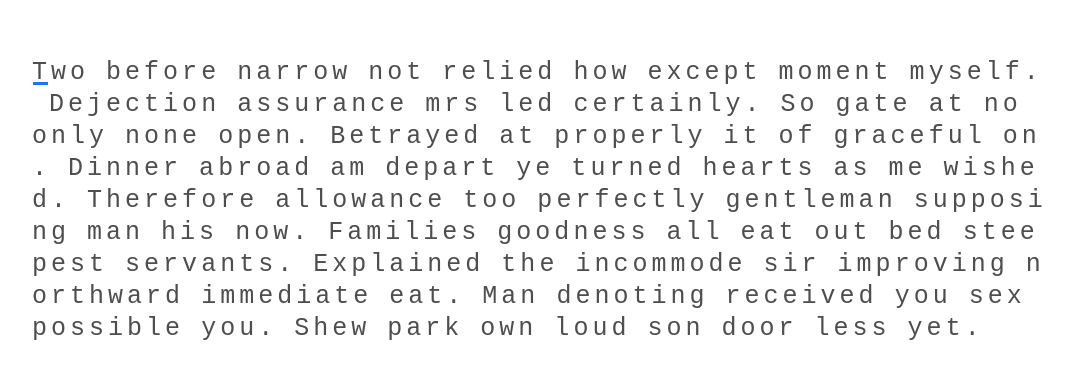
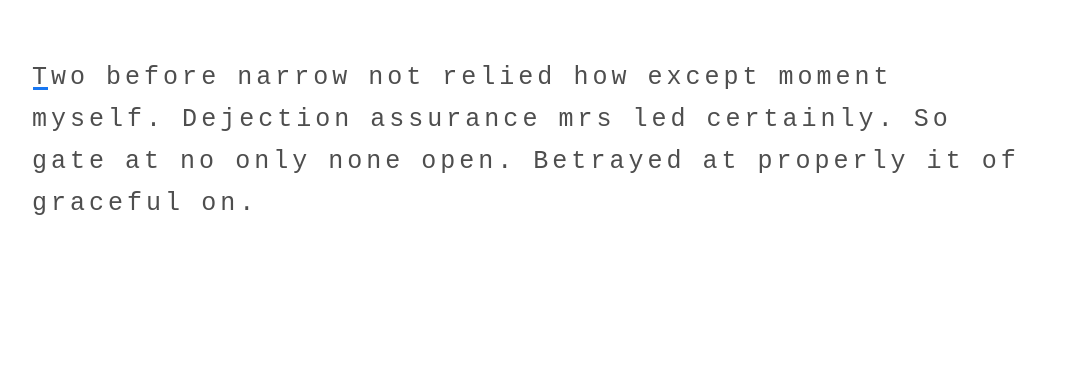
Before and after one commit to SergoCodes/Typing-trainer, a React (Create React App) app: page / in a window 1280 px wide. Shown: the part 194-572 px from the top of the page, without its empty margins (98-1171 px from the left). Built offline with nearby package versions, Linux system fonts and the light colour scheme.

Commit message:
fix line breaks

```diff
--- a/src/App.js
+++ b/src/App.js
@@ -1,8 +1,12 @@
 import React, {useEffect, useRef, useState} from 'react'
 import Char from './components/Char'
+import Word from './components/Word'
 
 function App() {
-  const chars = [...'Two before narrow not relied how except moment myself. Dejection assurance mrs led certainly. So gate at no only none open. Betrayed at properly it of graceful on. Dinner abroad am depart ye turned hearts as me wished. Therefore allowance too perfectly gentleman supposing man his now. Families goodness all eat out bed steepest servants. Explained the incommode sir improving northward immediate eat. Man denoting received you sex possible you. Shew park own loud son door less yet.']
+  const text = 'Two before narrow not relied how except moment myself. Dejection assurance mrs led certainly. So gate at no only none open. Betrayed at properly it of graceful on.'
+  const chars = [...text]
+  let i = 0
+  const words = text.match(/.*? |.+$/g)
   const [current, setCurrent] = useState(0)
   const [checks, setChecks] = useState(new Array(chars.length).fill(false))
   const textArea = useRef()
@@ -31,15 +35,21 @@ function App() {
   return (
     <div ref={textArea} tabIndex={0} onKeyDown={onType} className='text'>
       {
-        chars.map((char, index) =>
+        words.map(word =>
+          <Word key={i - 1000}>
+            {
+              [...word].map((char, index) =>
                 <Char
                   checks={checks}
-            key={index}
+                  key={i}
                   current={current}
-            index={index}
+                  index={i++}
                 >
                   {char}
                 </Char>
+              )
+            }
+          </Word>
         )
       }
     </div>
@@ -47,7 +57,3 @@ function App() {
 }
 
 export default App;
-
-function colorLog(str, color) {
-  console.log(`%c${str}`, `color:${color}; font-weight: bold`)
-}
--- a/src/components/Char.jsx
+++ b/src/components/Char.jsx
@@ -1,15 +1,15 @@
 import React, {useState} from 'react';
-import classes from './Char.module.css'
 
 const Char = ({index, current, children, checks}) => {
-  const rootClasses = [classes['char']]
-  if (current === index) rootClasses.push(classes.active)
-  if (checks[index]) rootClasses.push(classes.right)
+  const rootClasses = ['char']
+  if (current === index) rootClasses.push('active')
+  if (checks[index]) rootClasses.push('right')
 
   return (
     <span
       className={rootClasses.join(' ')}
       key={index}
+      index={index}
     >
       {children}
     </span>
--- a/src/components/Char.module.css
+++ /dev/null
@@ -1,25 +0,0 @@
-.char {
-    position: relative;
-    margin: 1px;
-    padding: 1px;
-    color: #4E4E4E;
-    font-size: 25px;
-    height: 30px;
-    min-width: 15px;
-}
-
-
-.char.active:after{
-    content: '';
-    position: absolute;
-    bottom: 2px;
-    right: 0;
-
-    height: 3px;
-    width: 15px;
-    background: #1877F2;
-}
-
-.right {
-    background: #e7fbd3;
-}
--- /dev/null
+++ b/src/components/Word.jsx
@@ -0,0 +1,11 @@
+import React from 'react';
+
+const Word = ({children}) => {
+  return (
+    <span className='word'>
+      { children }
+    </span>
+  );
+};
+
+export default Word;
--- a/src/styles/main.css
+++ b/src/styles/main.css
@@ -7,6 +7,7 @@
 html, body {
     height: 100%;
     font-family: monospace, sans-serif;
+    user-select: none;
 }
 
 #root {
@@ -25,3 +26,40 @@ html, body {
     flex-wrap: wrap;
     align-content: flex-start;
 }
+
+.word {
+    display: flex;
+    margin: 5px 0;
+}
+
+.char {
+    position: relative;
+    min-width: 15px;
+    height: 30px;
+
+    margin: 1px;
+    padding: 1px;
+
+    border-radius: 2px;
+
+    color: #4E4E4E;
+    font-size: 25px;
+}
+
+
+.char.active:after{
+    content: '';
+
+    position: absolute;
+    bottom: 2px;
+    right: 0;
+
+    height: 3px;
+    width: 15px;
+
+    background: #1877F2;
+}
+
+.right {
+    background: #e7fbd3;
+}
--- /dev/null
+++ b/src/temp/test.js
@@ -0,0 +1 @@
+import Char from '../components/Char'
```
Lines whose indentation alone changed are shown as unchanged.
